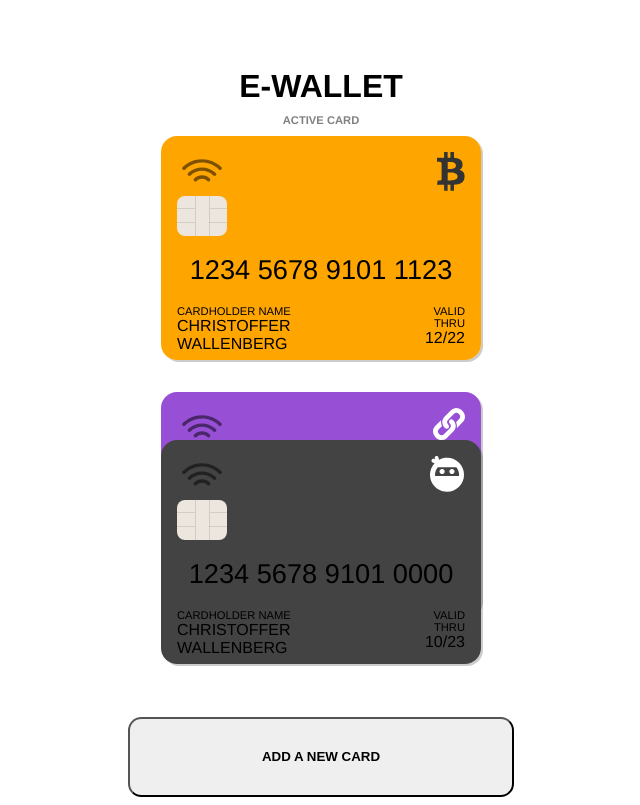
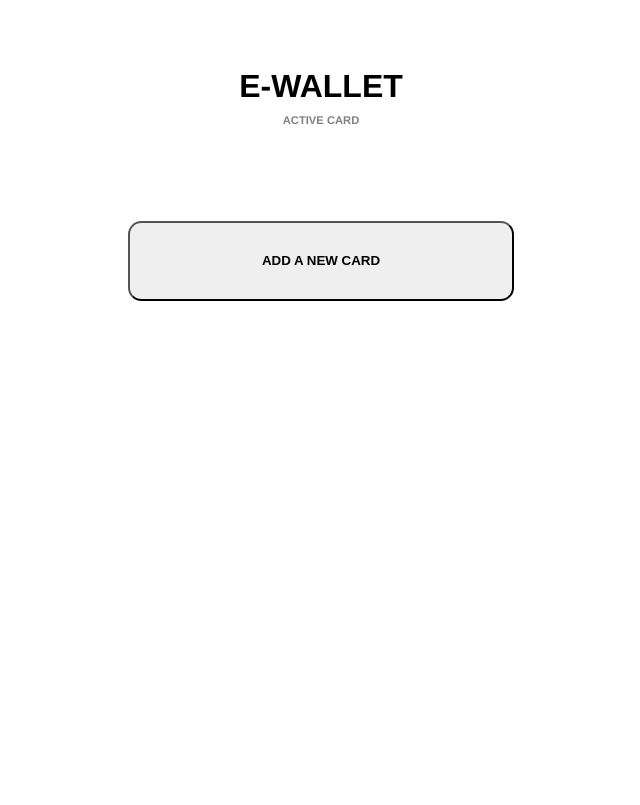
Before and after one commit to jenseneducation-Clara-Berglund/e-wallet, a Vue app: page / in a window 1280 px wide. Shown: the whole page, without its empty margins (319-959 px from the left). Built offline with nearby package versions, Linux system fonts and the light colour scheme.

Commit message:
make it possible to switch between cards

```diff
--- a/src/components/Card.vue
+++ b/src/components/Card.vue
@@ -1,5 +1,5 @@
 <template>
-  <div class="cardWrapper">
+  <div class="cardWrapper" v-on:click="onClick()">
     <div class="card" v-bind:style="{ backgroundColor: color }">
       <div class="imgWrapper">
         <blippLogo class="blippLogo" />
@@ -21,12 +21,12 @@
       <p class="cardnumber">{{ cardnumber }}</p>
       <div class="nameAndDateWrapper">
         <div class="cardHolderAndNameWrapper">
-          <p class="cardholder">{{ cardholder }}</p>
-          <p class="cardname">{{ cardname }}</p>
+          <p class="cardholder">CARDHOLDER NAME</p>
+          <p class="cardname">{{ cardname.toUpperCase() }}</p>
         </div>
         <div class="validThruAndDateWrapper">
-          <p class="validthru">{{ validthru }}</p>
-          <p class="validdate">{{ validdate }}</p>
+          <p class="validthru">VALID THRU</p>
+          <p class="validdate">{{ validdate.toUpperCase() }}</p>
         </div>
       </div>
     </div>
@@ -47,7 +47,8 @@ export default {
     validthru: String,
     validdate: String,
     color: String,
-    vendor: String
+    vendor: String,
+    onClick: Function
   },
   components: {
     blippLogo,
@@ -63,7 +64,6 @@ export default {
   display: flex;
   justify-content: center;
   border-radius: 1em;
-  background-color: "transparent";
   box-shadow: 2px 2px 0px 0px rgba(0.5, 0.5, 0.5, 0.2);
 }
 .card {
--- a/src/components/CardForm.vue
+++ b/src/components/CardForm.vue
@@ -1,13 +1,56 @@
 <template>
-  <div>
-    <input class="inputCardNumber" type="number" />
-    <input class="inputCardName" style="text" />
-    <input style="text" />
-    <input style="text" /></div
-></template>
+  <div class="formContainer">
+    <input v-model="cardnumber" class="inputCardNumber" type="text" />
+    <input v-model="name" class="inputCardName" style="text" />
+    <input v-model="expiresAt" style="text" />
+    <input v-model="cvc" style="text" />
+    <select v-model="vendor" name="vendors">
+      <option value="bitcoin">BitcoinBank</option>
+      <option value="evil">EvilBank</option>
+      <option value="blockchain">BlockchainCorp</option>
+      <option value="ninja">NinjaCorp</option>
+    </select>
+    <select v-model="color" name="vendors">
+      <option value="red">Red</option>
+      <option value="orange">Oragne</option>
+      <option value="blue">Blue</option>
+      <option value="gray">Gray</option>
+    </select>
+    <!-- $data refererar till hela data-objektet nedan -->
+    <button v-on:click="addNewCard($data)" class="addANewCardButton">
+      ADD CARD
+    </button>
+  </div>
+</template>
 <script>
 export default {
-  name: "CardForm"
+  name: "CardForm",
+  data: function() {
+    return {
+      cardnumber: "",
+      name: "",
+      expiresAt: "",
+      cvc: "",
+      vendor: "",
+      color: ""
+    };
+  },
+  props: {
+    addNewCard: Function
+  }
 };
 </script>
-<style scoped></style>
+<style scoped>
+.formContainer {
+  display: flex;
+  flex-direction: column;
+}
+.addANewCardButton {
+  width: 29em;
+  height: 6em;
+  margin-top: 4em;
+  border-radius: 1em;
+  border-color: black;
+  font-weight: bolder;
+}
+</style>
--- a/src/components/CardStack.vue
+++ b/src/components/CardStack.vue
@@ -3,14 +3,14 @@
     <Card
       v-for="(card, index) in cards"
       :style="{ marginTop: index > 0 ? '-11em' : '0em' }"
-      :key="card.cardnumber"
+      :key="JSON.stringify(card)"
       :color="card.color"
       :cardnumber="card.cardnumber"
-      :cardholder="card.cardholder"
       :cardname="card.cardname"
       :validthru="card.validthru"
       :validdate="card.validdate"
       :vendor="card.vendor"
+      :onClick="() => chooseCard(card)"
     />
   </div>
 </template>
@@ -19,7 +19,8 @@ import Card from "./Card.vue";
 export default {
   name: "CardStack",
   props: {
-    cards: Array
+    cards: Array,
+    chooseCard: Function
   },
   components: {
     Card
--- a/src/router/index.js
+++ b/src/router/index.js
@@ -19,7 +19,8 @@ const routes = [
 ];
 
 const router = new VueRouter({
-  routes
+  routes,
+  mode: "history"
 });
 
 export default router;
--- a/src/views/AddCard.vue
+++ b/src/views/AddCard.vue
@@ -11,8 +11,8 @@
       validthru="VALID THRU"
       validdate="MM/YY"
     />
-    <cardForm />
-    <button class="addCard"></button>
+    <!-- addNewCard är en funktion som blir tillgänglig för komponenten CardForm via dess `props` -->
+    <CardForm v-bind:addNewCard="addNewCard" />
   </div>
 </template>
 <script>
@@ -20,7 +20,24 @@ import Header from "../components/Header.vue";
 import Card from "../components/Card.vue";
 import CardForm from "../components/CardForm.vue";
 export default {
-  components: { Header, Card, CardForm }
+  components: { Header, Card, CardForm },
+
+  methods: {
+    addNewCard: function(cardObject) {
+      let cards = JSON.parse(localStorage.getItem("cards")) || [];
+      let card = {
+        cardnumber: cardObject.cardnumber,
+        cardname: cardObject.name,
+        validdate: cardObject.expiresAt,
+        color: cardObject.color,
+        vendor: cardObject.vendor
+      };
+      cards.push(card);
+      localStorage.setItem("cards", JSON.stringify(cards));
+      localStorage.setItem("chosenCard", JSON.stringify(card));
+      window.location = "/";
+    }
+  }
 };
 </script>
 <style scoped>
--- a/src/views/Home.vue
+++ b/src/views/Home.vue
@@ -3,18 +3,24 @@
     <Header title="E-WALLET" />
     <h2>ACTIVE CARD</h2>
     <Card
-      color="orange"
-      cardnumber="1234 5678 9101 1123"
-      cardholder="CARDHOLDER NAME"
-      cardname="CHRISTOFFER WALLENBERG"
-      validthru="VALID THRU"
-      validdate="12/22"
-      vendor="bitcoin"
+      v-if="chosenCard !== null"
+      :color="chosenCard.color"
+      :cardnumber="chosenCard.cardnumber"
+      :cardname="chosenCard.cardname"
+      :validdate="chosenCard.validdate"
+      :vendor="chosenCard.vendor"
+      :onClick="() => {}"
     />
 
-    <CardStack style="margin-top:2em;" v-bind:cards="cards" />
+    <CardStack
+      style="margin-top:2em;"
+      v-bind:cards="cards.filter(c => c.cardnumber !== chosenCard.cardnumber)"
+      v-bind:chooseCard="chooseCard"
+    />
 
-    <button class="addANewCardButton">ADD A NEW CARD</button>
+    <button v-on:click="addNewCard" class="addANewCardButton">
+      ADD A NEW CARD
+    </button>
   </div>
 </template>
 
@@ -25,28 +31,19 @@ import CardStack from "../components/CardStack.vue";
 
 export default {
   name: "Home",
+  methods: {
+    addNewCard: function() {
+      window.location = "/AddCard";
+    },
+    chooseCard: function(card) {
+      this.chosenCard = card;
+      localStorage.setItem("chosenCard", JSON.stringify(card));
+    }
+  },
   data: function() {
     return {
-      cards: [
-        {
-          color: "#974FD6",
-          cardnumber: "1234 5678 9101 1213",
-          cardholder: "CARDHOLDER NAME",
-          cardname: "CHRISTOFFER WALLENBERG",
-          validthru: "VALID THRU",
-          validdate: "10/23",
-          vendor: "blockchain"
-        },
-        {
-          color: "#444343",
-          cardnumber: "1234 5678 9101 0000",
-          cardholder: "CARDHOLDER NAME",
-          cardname: "CHRISTOFFER WALLENBERG",
-          validthru: "VALID THRU",
-          validdate: "10/23",
-          vendor: "ninja"
-        }
-      ]
+      cards: JSON.parse(localStorage.getItem("cards")) || [],
+      chosenCard: JSON.parse(localStorage.getItem("chosenCard")) || null
     };
   },
   components: {
```
